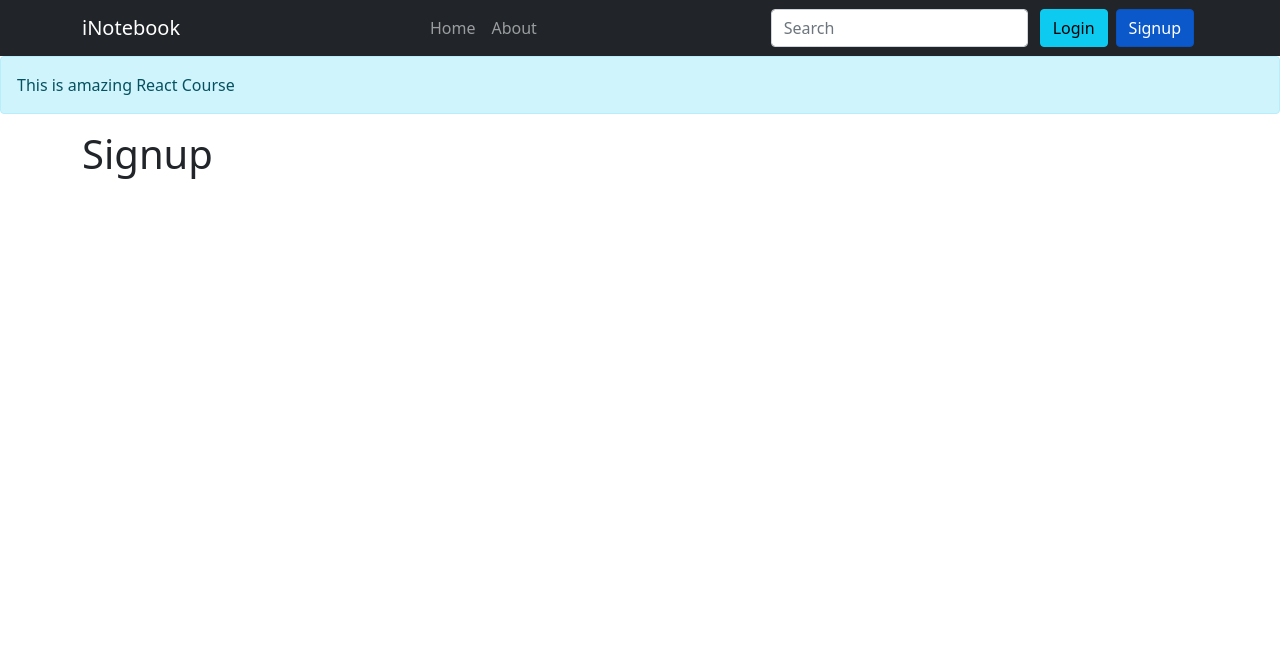
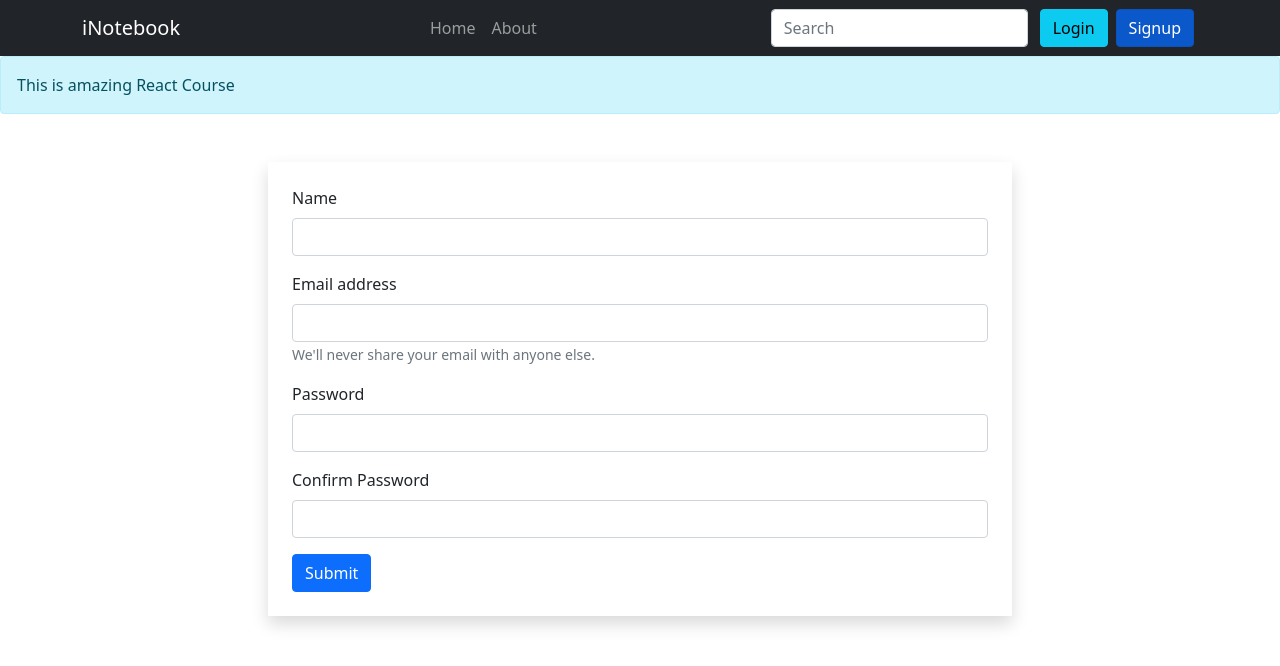
Before and after one commit to shivprajapat/iNotebook, a React (Create React App) app in the folder frontend/: page /signup in a window 1280 px wide. Shown: the top 666 px of the page. Built offline with nearby package versions, Linux system fonts and the light colour scheme.

Commit message:
Signup UI  Adding

```diff
--- a/frontend/src/Pages/Login.js
+++ b/frontend/src/Pages/Login.js
@@ -16,15 +16,9 @@ const Login = () => {
       body: JSON.stringify({ email: login.email, password: login.password })
     });
     const json = await response.json()
-    if (json.success) {
-      // Save the auth token and redirect
-      localStorage.setItem('token', json.auth.authtoken);
-      history.push('/')
-    }
-    else {
-      alert("Invalid credentials");
-    }
-
+    // Save the auth token and redirect
+    localStorage.setItem('token', json.authtoken);
+    history.push('/')
     console.log(json);
   }
   const onChange = (e) => {
--- a/frontend/src/Pages/Signup.js
+++ b/frontend/src/Pages/Signup.js
@@ -1,11 +1,43 @@
 import React from 'react'
-import { Container } from 'react-bootstrap'
+import { Container, Form, Button, Col } from 'react-bootstrap'
 
 const Signup = () => {
 
+  const handleSubmit = (e) => {
+    e.preventDefault();
+  }
+  const onChange = (e) => {
+
+  }
+
   return (
     <Container>
-      <h1>Signup</h1>
+      <Col lg={8} className='mx-auto shadow mt-5 p-4 rounded-rounded-3'>
+        <Form onSubmit={handleSubmit}>
+          <Form.Group className="mb-3" controlId="formBasicEmail">
+            <Form.Label>Name</Form.Label>
+            <Form.Control type="text" onChange={onChange} />
+          </Form.Group>
+          <Form.Group className="mb-3" controlId="formBasicEmail">
+            <Form.Label>Email address</Form.Label>
+            <Form.Control type="email" onChange={onChange} />
+            <Form.Text className="text-muted">
+              We'll never share your email with anyone else.
+            </Form.Text>
+          </Form.Group>
+          <Form.Group className="mb-3" controlId="formBasicPassword">
+            <Form.Label>Password</Form.Label>
+            <Form.Control type="password" onChange={onChange} />
+          </Form.Group>
+          <Form.Group className="mb-3" controlId="formBasicPassword">
+            <Form.Label>Confirm Password</Form.Label>
+            <Form.Control type="password" onChange={onChange} />
+          </Form.Group>
+          <Button variant="primary" type="submit">
+            Submit
+          </Button>
+        </Form>
+      </Col>
     </Container>
   )
 }
```
Also changed, not shown: 1 other file (tests, documents, lock files or other folders).
